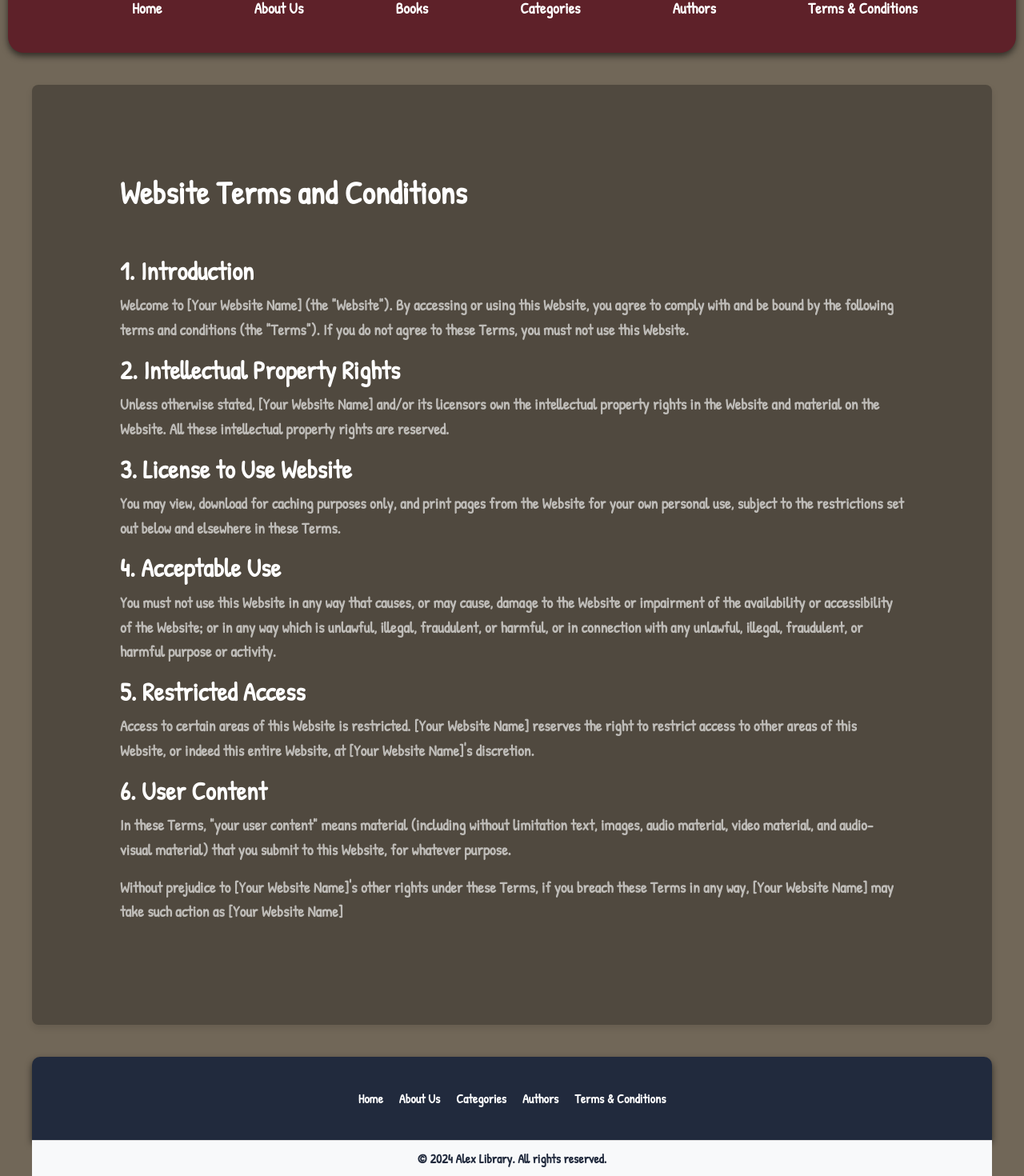
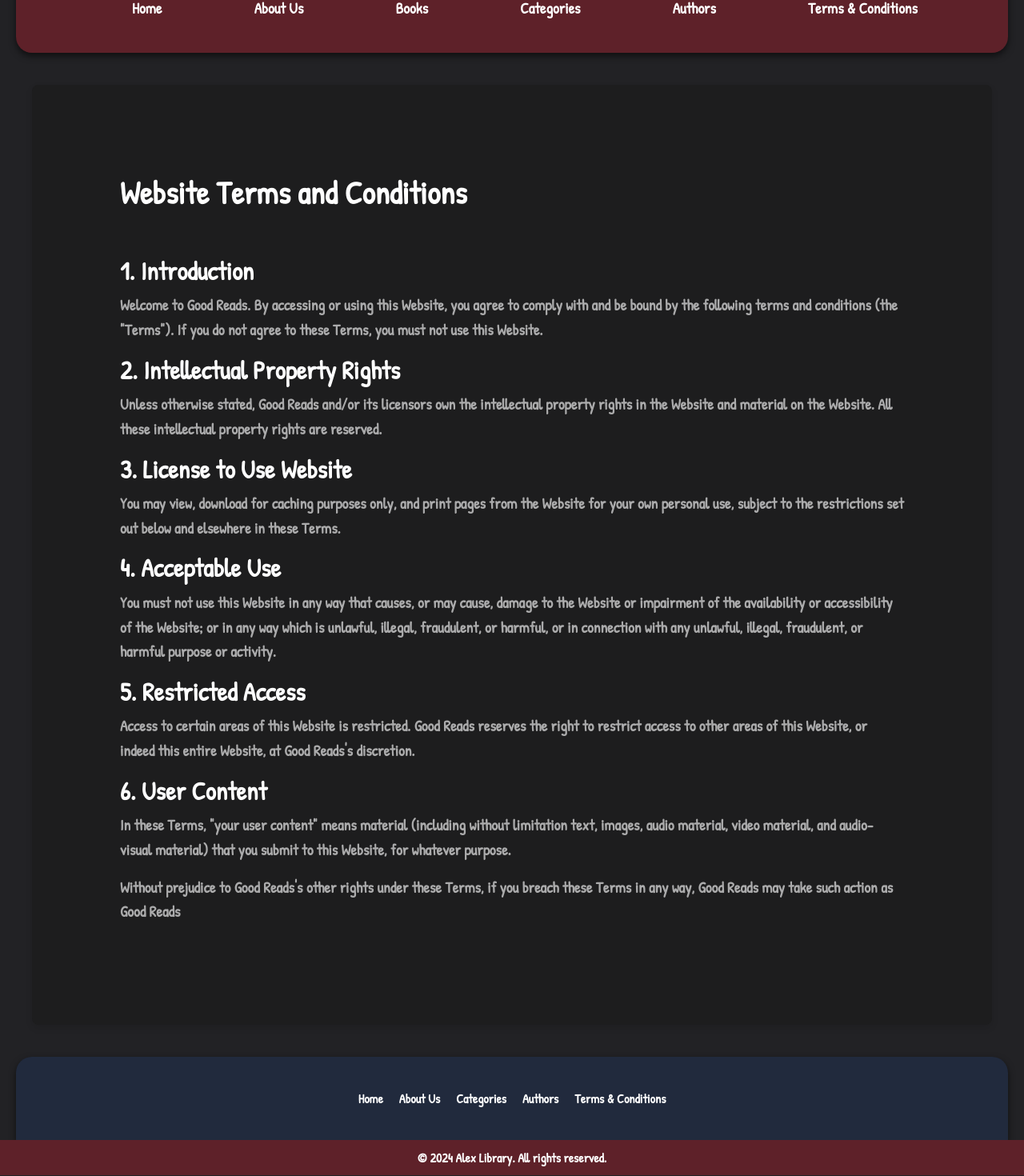
Before and after one commit to hessin2010king/Alexandria-Library, an Angular app: page /terms-conditions in a window 1280 px wide. Shown: the part 30-1500 px from the top of the page at 80% size. Built offline with nearby package versions, Linux system fonts and the light colour scheme.

Commit message:
Final Touches for styling

```diff
--- a/src/app/admin/admin.component.css
+++ b/src/app/admin/admin.component.css
@@ -56,17 +56,17 @@
 }
 
 .table th {
-  background-color: #f8f9fa;
+  background-color: var(--accent-color);
   color: #495057;
   font-weight: bold;
 }
 
 .table tr:nth-child(even) {
-  background-color: #f2f2f2;
+  background-color: var(--accent-color);
 }
 
 .table tr:hover {
-  background-color: #e9ecef;
+  background-color: var(--accent-color);
 }
 
 /* Buttons */
@@ -76,7 +76,7 @@
 }
 
 .btn-primary {
-  background-color: #007bff;
+  /* background-color: #007bff; */
   border: none;
 }
 
--- a/src/app/app.component.html
+++ b/src/app/app.component.html
@@ -4,6 +4,6 @@
     <!-- This is where routed components will be displayed -->
     <router-outlet></router-outlet>
   </main>
-  <app-footer></app-footer>
-  <footer></footer>
 </div>
+<app-footer></app-footer>
+<footer></footer>
--- a/src/app/footer/footer.component.css
+++ b/src/app/footer/footer.component.css
@@ -16,11 +16,11 @@ footer nav a {
 p{
   text-align: center;
   padding: 10px 0;
-  border-top: 1px solid #ddd;
-  background-color: #f8f9fa;
+  background-color: var(--highlight-color);
   margin-bottom: -20px;
-  color: var(--primary-color);
+  color: white;
 }
 footer div nav{
-  border-radius: 10px 10px 0 0;
+  border-radius: 20px 20px 0 0;
+  margin: 0 20px;
 }
--- a/src/app/header/header.component.css
+++ b/src/app/header/header.component.css
@@ -4,7 +4,7 @@ header {
   padding: 1em 0;
   border-radius: 0 0 20px 20px;
   box-shadow: 0 4px 8px rgba(0, 0, 0, 0.575);
-  margin: 0 10px;
+  margin: 0 20px;
 }
 
 nav ul {
--- a/src/app/terms-conditions/terms-conditions.component.html
+++ b/src/app/terms-conditions/terms-conditions.component.html
@@ -6,7 +6,7 @@
     <p></p>
     <h2>1. Introduction</h2>
     <p>
-      Welcome to <strong>[Your Website Name]</strong> (the "Website"). By
+      Welcome to <strong>Good Reads</strong>. By
       accessing or using this Website, you agree to comply with and be bound by
       the following terms and conditions (the "Terms"). If you do not agree to
       these Terms, you must not use this Website.
@@ -14,7 +14,7 @@
 
     <h2>2. Intellectual Property Rights</h2>
     <p>
-      Unless otherwise stated, <strong>[Your Website Name]</strong> and/or its
+      Unless otherwise stated, <strong>Good Reads</strong> and/or its
       licensors own the intellectual property rights in the Website and material
       on the Website. All these intellectual property rights are reserved.
     </p>
@@ -37,9 +37,9 @@
     <h2>5. Restricted Access</h2>
     <p>
       Access to certain areas of this Website is restricted.
-      <strong>[Your Website Name]</strong> reserves the right to restrict access
+      <strong>Good Reads</strong> reserves the right to restrict access
       to other areas of this Website, or indeed this entire Website, at
-      <strong>[Your Website Name]</strong>'s discretion.
+      <strong>Good Reads</strong>'s discretion.
     </p>
 
     <h2>6. User Content</h2>
@@ -50,10 +50,10 @@
     </p>
 
     <p>
-      Without prejudice to <strong>[Your Website Name]</strong>'s other rights
+      Without prejudice to <strong>Good Reads</strong>'s other rights
       under these Terms, if you breach these Terms in any way,
-      <strong>[Your Website Name]</strong> may take such action as
-      <strong>[Your Website Name]</strong>
+      <strong>Good Reads</strong> may take such action as
+      <strong>Good Reads</strong>
     </p>
   </div>
 </div>
--- a/src/styles.css
+++ b/src/styles.css
@@ -1,7 +1,7 @@
 :root {
   --primary-color: #212a3d;
   --secondary-color: #272727;
-  --accent-color: #473a26c4;
+  --accent-color: #18181bf3;
   --highlight-color: #5e2129;
   --dark-color: #3d292a;
 }
@@ -26,11 +26,10 @@ body, h1, h2, h3, p, span, a, li, input, button, input
   background-color: var(--primary-color);
   color: white;
   border-radius: 20px;
-  border: 1px solid var(--highlight-color);
   padding: 5px;
-  border-radius: 10px;
+  border-radius: 20px;
   margin: 5px;
-  text-align: center;
+  text-align: start;
 }
 .card:hover {
   transform: scale(1.05);
@@ -39,9 +38,9 @@ body, h1, h2, h3, p, span, a, li, input, button, input
 .card-img-top {
   height: 200px;
   object-fit: cover;
-  border-radius: 50%;
+  border-radius: 20px;
 }
-button{
+button, .btn-primary{
   border-radius: 5px;
   padding: 7px 27px;
   color: white;
```
